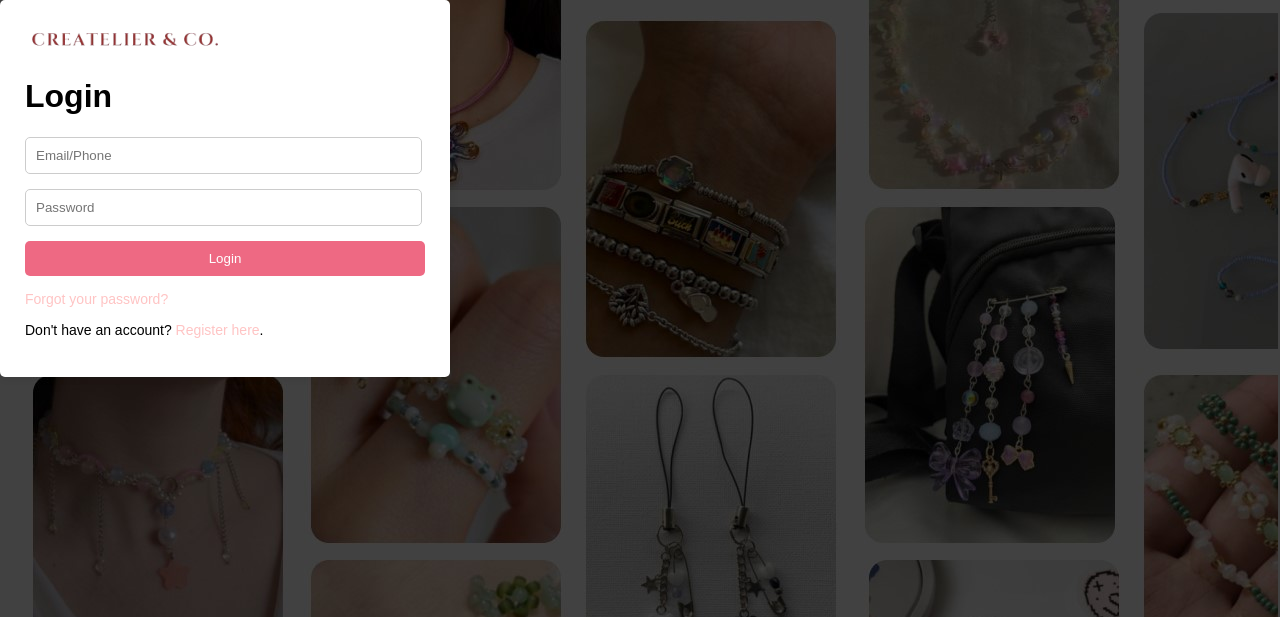
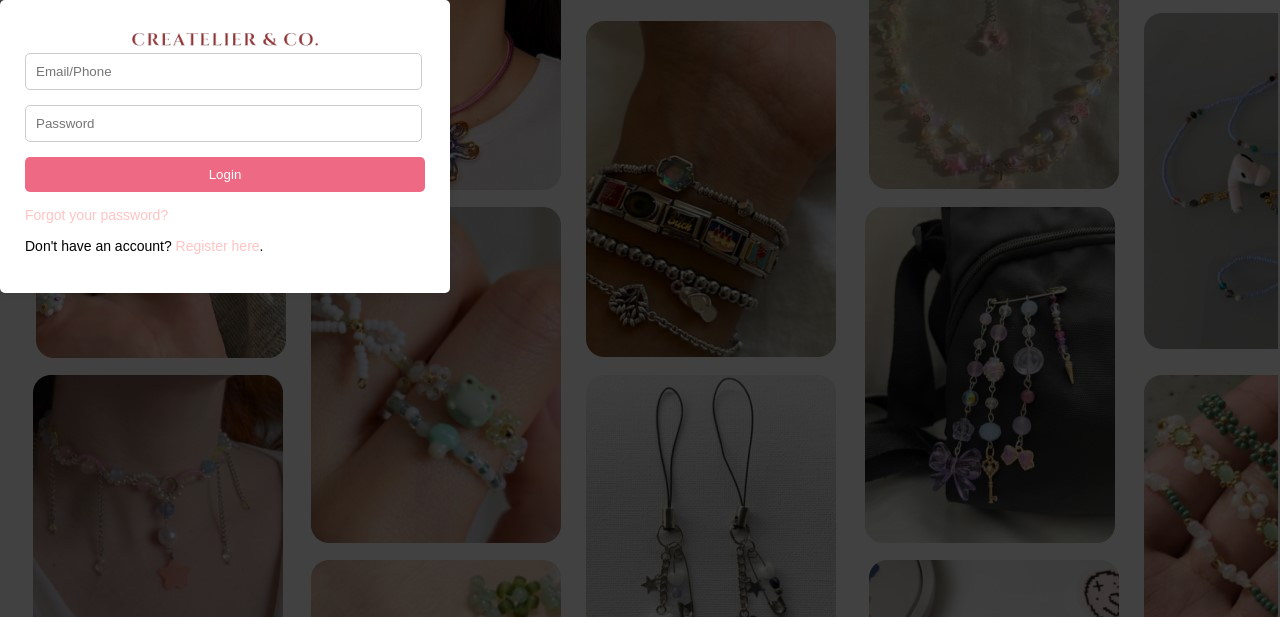
Before and after one commit to ziatzkia/createlier, a PHP site: page /login.php in a window 1280 px wide. Shown: the top 617 px of the page. Run offline with PHP 8.4, Linux system fonts and the light colour scheme.

Commit message:
new tampilan

```diff
--- a/layouts/header.php
+++ b/layouts/header.php
@@ -6,6 +6,7 @@
     <meta name="viewport" content="width=device-width, initial-scale=1.0">
     <title>Document</title>
     <link href="https://stackpath.bootstrapcdn.com/bootstrap/4.5.2/css/bootstrap.min.css" rel="stylesheet">
+    <link href="https://cdn.jsdelivr.net/npm/bootstrap@5.3.3/dist/css/bootstrap.min.css" rel="stylesheet" integrity="sha384-QWTKZyjpPEjISv5WaRU9OFeRpok6YctnYmDr5pNlyT2bRjXh0JMhjY6hW+ALEwIH" crossorigin="anonymous">
 </head>
 
 <body>
@@ -34,9 +35,7 @@
             </div>
         </div>
     </nav>
-    <script src="https://code.jquery.com/jquery-3.5.1.slim.min.js"></script>
-    <script src="https://cdn.jsdelivr.net/npm/@popperjs/core@2.9.2/dist/umd/popper.min.js"></script>
-    <script src="https://stackpath.bootstrapcdn.com/bootstrap/4.5.2/js/bootstrap.min.js"></script>
+    <script src="https://cdn.jsdelivr.net/npm/bootstrap@5.3.3/dist/js/bootstrap.bundle.min.js" integrity="sha384-YvpcrYf0tY3lHB60NNkmXc5s9fDVZLESaAA55NDzOxhy9GkcIdslK1eN7N6jIeHz" crossorigin="anonymous"></script>
 </body>
 
 </html>
--- a/login.php
+++ b/login.php
@@ -65,8 +65,7 @@ if (isset($_POST['login_btn'])) {
         }
         ?>
         <div class="form-container">
-          <img src="gambar/logo.png" alt="logo tulisan">
-          <h1>Login</h1>
+          <img src="img/logo.png" alt="logo tulisan">
           <div class="form-group">
             <input autocomplete="new-email" type="text" name="email_or_phone" placeholder="Email/Phone">
           </div>
--- a/register.php
+++ b/register.php
@@ -41,7 +41,7 @@ if (isset($_POST['username']) && isset($_POST['email']) && isset($_POST['passwor
         </div>
         <div class="right-section">
             <div class="form-container">
-                <img src="gambar/logo.png" alt="brand">
+                <img src="img/logo.png" alt="brand" >
                 <form method="post" action="register.php">
                     <div class="form-group">
                         <label for="username">Username:</label>
--- a/style/registrasi.css
+++ b/style/registrasi.css
@@ -2,7 +2,7 @@ body {
     margin: 0;
     padding: 0;
     font-family: Arial, sans-serif;
-    background-image: url('Walpaper.jpg');
+    background-image: url(/img/walpaper.jpg);
 }
 
 .container {
@@ -101,4 +101,9 @@ a:hover {
 img {
     width: 50%;
     height: 7%;
+    display: block;
+    margin-left: auto;
+    margin-right: auto;
+    max-width: 100%;
+    height: auto;
 }
--- a/style/stylelogin.css
+++ b/style/stylelogin.css
@@ -4,7 +4,7 @@
 }
 
 body {
-    background-image: url(Walpaper.jpg);
+    background-image: url(/img/walpaper.jpg);
 }
 
 .wrapper {
```
Also changed, not shown: index.php (+13 -0 lines), img/logo.png (renamed from gambar/logo.png), img/walpaper.jpg (renamed from gambar/Walpaper.jpg), style/Walpaper.jpg (deleted).
